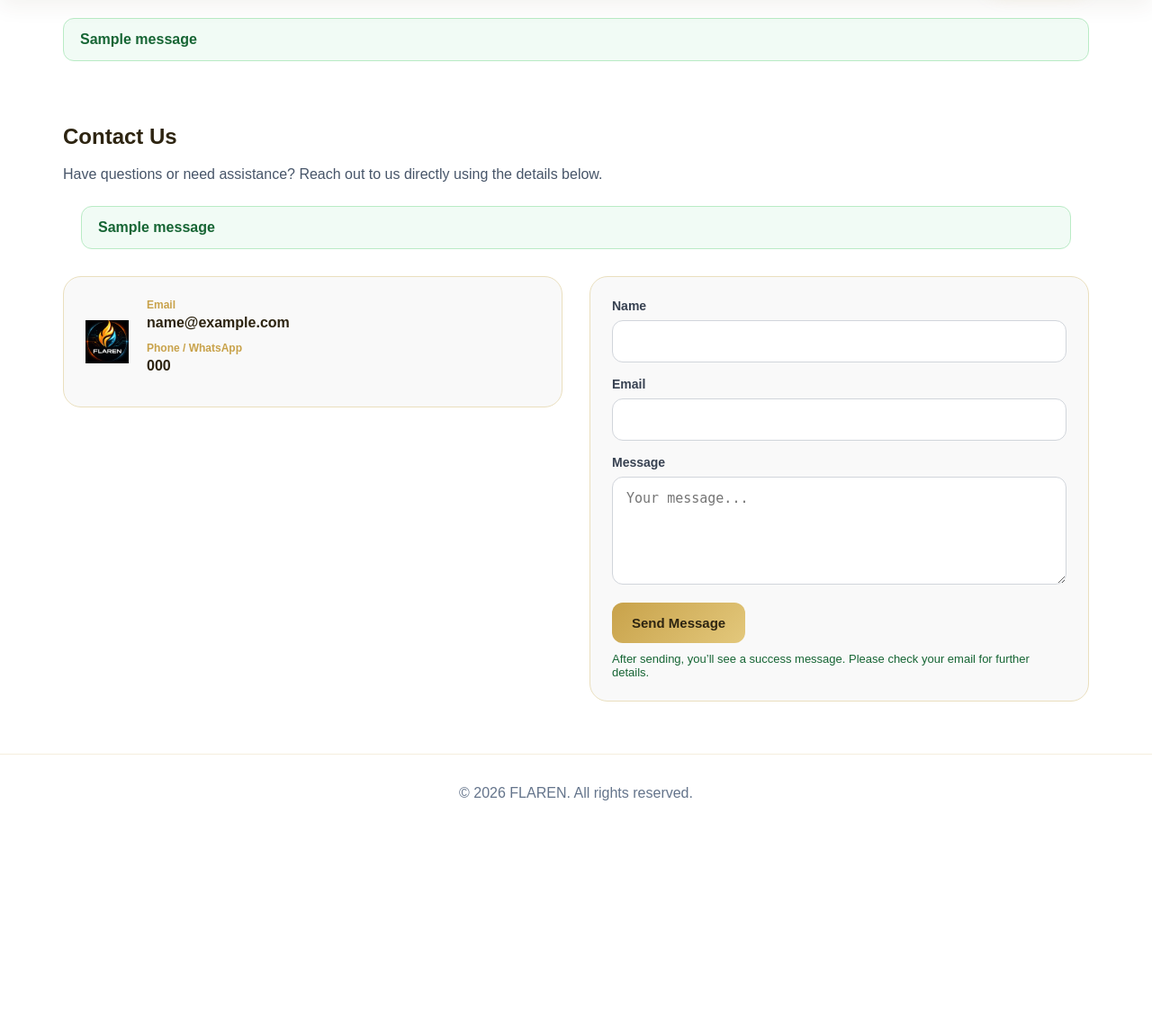
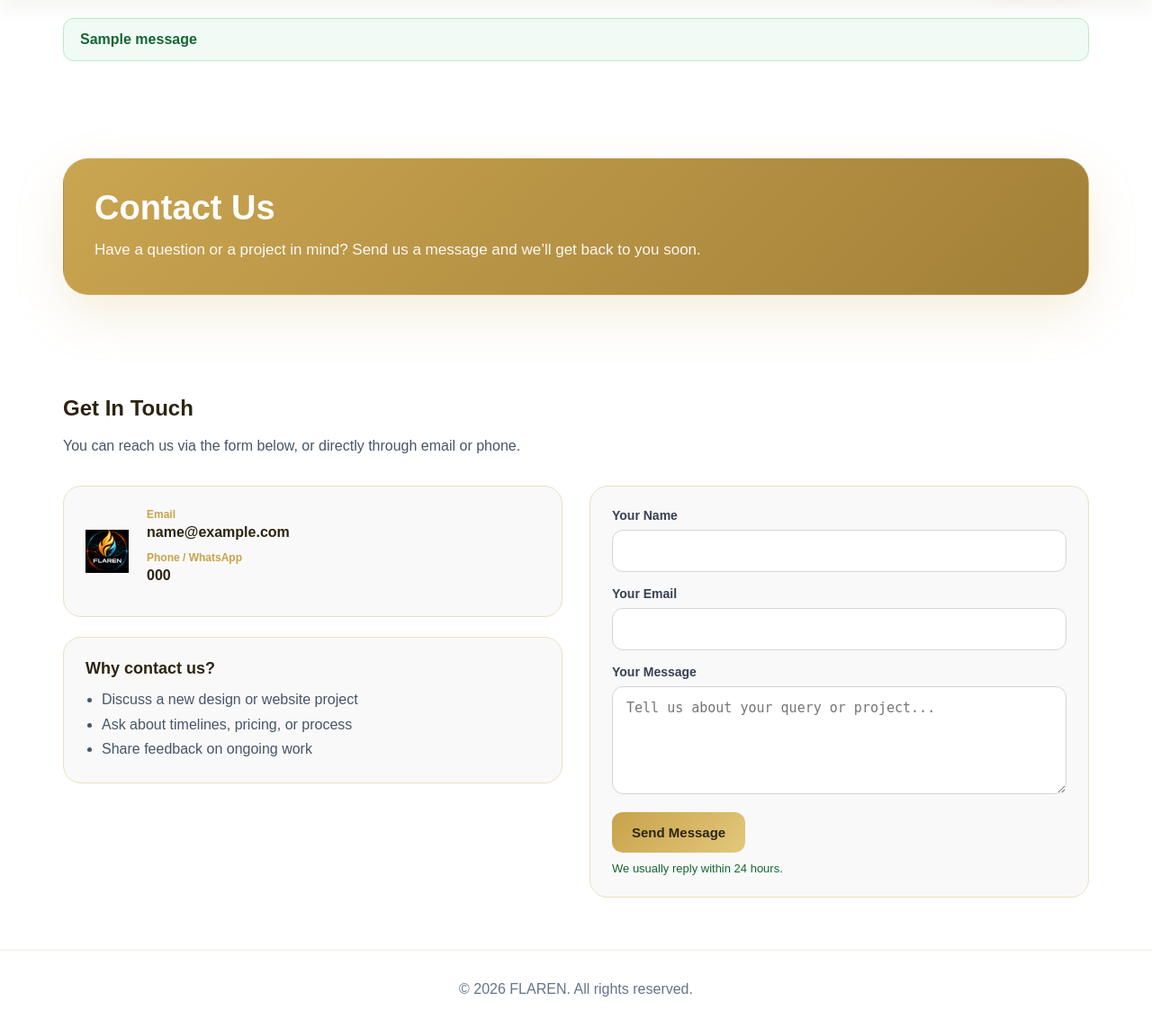
Before and after one commit to sjspokeflarebusiness-del/flaren-site, a Python web app: template templates/contact.html in a window 1280 px wide. Shown: the part 71-1214 px from the top of the page at 90% size. Before the commit the page ends 961 px from the top, so only its background shows below. Run offline with Jinja, Linux system fonts and the light colour scheme; the template is opened without the code that fills it: most values are stand-ins (such as "Sample title", 1, 10 or a date in 2020); one stand-in notice (Sample message) is shown.

Commit message:
Redesign contact page with hero, info cards, and better form

```diff
--- a/templates/contact.html
+++ b/templates/contact.html
@@ -2,56 +2,74 @@
 {% block title %}FLAREN — Contact{% endblock %}
 
 {% block content %}
+<!-- Hero -->
+<section class="hero">
+  <div class="container">
+    <div class="hero-panel">
+      <h1>Contact Us</h1>
+      <p>
+        Have a question or a project in mind?
+        Send us a message and we’ll get back to you soon.
+      </p>
+    </div>
+  </div>
+</section>
+
+<!-- Contact Content -->
 <section class="section">
   <div class="container">
-    <h2 class="section-title">Contact Us</h2>
+    <h2 class="section-title">Get In Touch</h2>
     <p class="section-text">
-      Have questions or need assistance? Reach out to us directly using the details below.
+      You can reach us via the form below, or directly through email or phone.
     </p>
 
-    {% with messages = get_flashed_messages(with_categories=true) %}
-      {% if messages %}
-        <div class="flash-messages">
-          {% for category, message in messages %}
-            <div class="flash-message flash-{{ category }}">{{ message }}</div>
-          {% endfor %}
-        </div>
-      {% endif %}
-    {% endwith %}
-
     <div class="contact-grid">
-      <div class="contact-info">
+      <!-- Contact Info -->
+      <div>
         <div class="contact-card">
-          <img src="{{ url_for('static', filename='images/logo.png') }}" alt="FLAREN mini logo" class="contact-logo">
+          <img src="{{ url_for('static', filename='images/logo.png') }}" alt="FLAREN logo" class="contact-logo">
           <div class="contact-details">
             <div class="contact-item">
               <span class="contact-label">Email</span>
-              <a href="mailto:{{ owner_email }}" class="contact-value">{{ owner_email }}</a>
+              <div class="contact-value">{{ owner_email }}</div>
             </div>
             <div class="contact-item">
               <span class="contact-label">Phone / WhatsApp</span>
-              <a href="tel:+91{{ owner_phone }}" class="contact-value">{{ owner_phone }}</a>
+              <div class="contact-value">{{ owner_phone }}</div>
             </div>
           </div>
         </div>
+
+        <div class="contact-form-wrapper" style="margin-top: 22px;">
+          <h3 style="margin: 0 0 10px; font-size: 18px; color: #2d2411;">Why contact us?</h3>
+          <ul style="margin: 0; padding-left: 18px; color: #475569; line-height: 1.7;">
+            <li>Discuss a new design or website project</li>
+            <li>Ask about timelines, pricing, or process</li>
+            <li>Share feedback on ongoing work</li>
+          </ul>
+        </div>
       </div>
 
+      <!-- Contact Form -->
       <div class="contact-form-wrapper">
         <form class="contact-form" method="POST">
           <div class="field">
-            <label for="contactName">Name</label>
+            <label for="contactName">Your Name</label>
             <input type="text" id="contactName" name="contactName" required>
           </div>
+
           <div class="field">
-            <label for="contactEmail">Email</label>
+            <label for="contactEmail">Your Email</label>
             <input type="email" id="contactEmail" name="contactEmail" required>
           </div>
+
           <div class="field">
-            <label for="contactMessage">Message</label>
-            <textarea id="contactMessage" name="contactMessage" required placeholder="Your message..."></textarea>
+            <label for="contactMessage">Your Message</label>
+            <textarea id="contactMessage" name="contactMessage" required placeholder="Tell us about your query or project..."></textarea>
           </div>
+
           <button type="submit" class="btn btn-primary">Send Message</button>
-          <p class="form-note">After sending, you’ll see a success message. Please check your email for further details.</p>
+          <p class="form-note">We usually reply within 24 hours.</p>
         </form>
       </div>
     </div>
```
